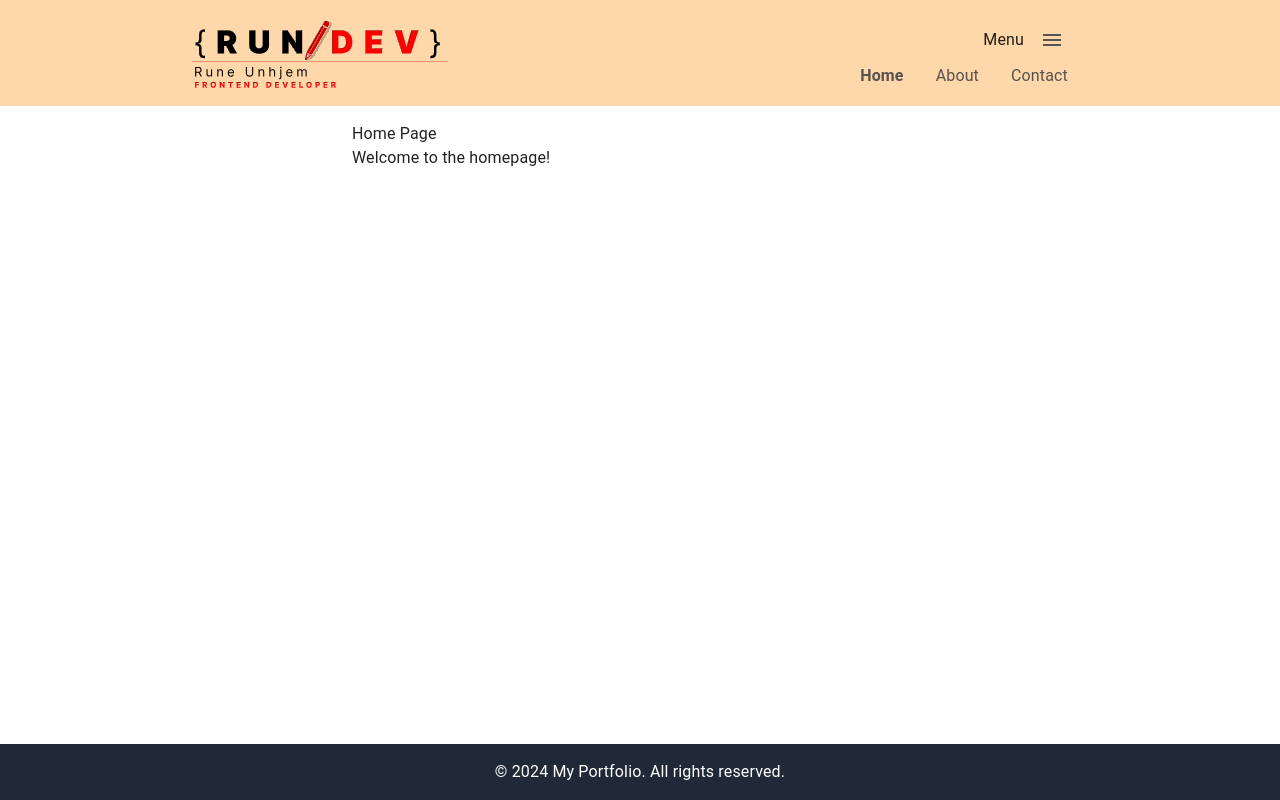
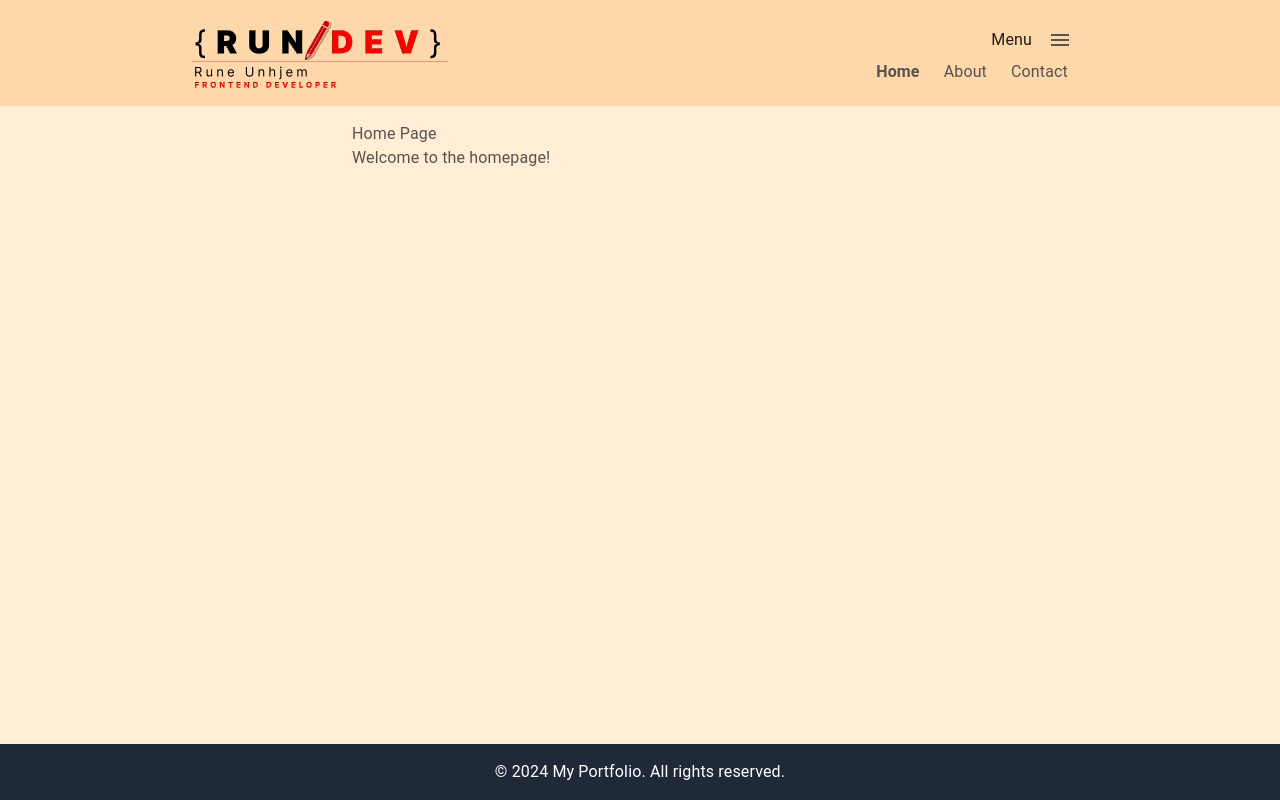
Before and after one commit to runeunhjem/portfolio-2, a React (Vite) app: page / in a window 1280 px wide. Built offline with nearby package versions, Linux system fonts and the light colour scheme.

Commit message:
Adds max height and scrolling to menu on smaller devices

```diff
--- a/src/components/HamburgerAccordion/index.jsx
+++ b/src/components/HamburgerAccordion/index.jsx
@@ -1,4 +1,3 @@
-// index.jsx
 import { useState, useRef, useEffect } from "react";
 import MenuIcon from "@mui/icons-material/Menu";
 import { ExpandMore } from "@mui/icons-material";
@@ -91,7 +90,7 @@ const HamburgerAccordion = () => {
             </S.ListItemButton>
           ))}
           <S.Accordion>
-            <S.AccordionSummary
+            <S.SubmenuAccordionSummary
               expandIcon={<ExpandMore sx={{ color: "var(--stone-600)" }} />}
               aria-controls="panel2a-content"
               id="panel2a-header"
@@ -102,18 +101,17 @@ const HamburgerAccordion = () => {
               >
                 School Projects
               </Typography>
-            </S.AccordionSummary>
+            </S.SubmenuAccordionSummary>
             <S.AccordionDetails
               sx={{
                 "&.MuiAccordionDetails-root": {
                   paddingTop: "0",
                   whiteSpace: "nowrap",
-                  // width: "100% !important",
                 },
               }}
             >
               <S.Accordion>
-                <S.AccordionSummary
+                <S.SubmenuAccordionSummary
                   expandIcon={<ExpandMore sx={{ color: "var(--stone-600)" }} />}
                   aria-controls="panel2c-content"
                   id="panel2c-header"
@@ -124,7 +122,7 @@ const HamburgerAccordion = () => {
                   >
                     Second Year
                   </Typography>
-                </S.AccordionSummary>
+                </S.SubmenuAccordionSummary>
                 <S.AccordionDetails>
                   <List>
                     {secondYearLinks.reverse().map((link) => (
@@ -139,7 +137,7 @@ const HamburgerAccordion = () => {
                 </S.AccordionDetails>
               </S.Accordion>
               <S.Accordion>
-                <S.AccordionSummary
+                <S.SubmenuAccordionSummary
                   expandIcon={<ExpandMore sx={{ color: "var(--stone-600)" }} />}
                   aria-controls="panel2b-content"
                   id="panel2b-header"
@@ -150,7 +148,7 @@ const HamburgerAccordion = () => {
                   >
                     First Year
                   </Typography>
-                </S.AccordionSummary>
+                </S.SubmenuAccordionSummary>
                 <S.AccordionDetails>
                   <List>
                     {firstYearLinks.reverse().map((link) => (
--- a/src/components/HamburgerAccordion/index.styled.jsx
+++ b/src/components/HamburgerAccordion/index.styled.jsx
@@ -1,4 +1,3 @@
-// index.styled.jsx
 import styled from "styled-components";
 import {
   Accordion as MuiAccordion,
@@ -13,13 +12,24 @@ export const Accordion = styled(MuiAccordion)`
   width: fit-content;
   box-shadow: none !important;
   border-radius: 12px;
-`;
+  `;
 
 export const AccordionSummary = styled(MuiAccordionSummary)`
   transition: all 0.3s ease-in-out;
   align-items: center;
   padding: 0 1rem;
-  /* width: 100% !important; */
+  &:hover {
+    background-color: transparent !important;
+  }
+  &.Mui-expanded {
+    background-color: transparent !important;
+  }
+`;
+
+export const SubmenuAccordionSummary = styled(MuiAccordionSummary)`
+  transition: all 0.3s ease-in-out;
+  align-items: center;
+  padding: 0 1rem;
   &:hover {
     background-color: transparent !important;
   }
@@ -31,21 +41,20 @@ export const AccordionSummary = styled(MuiAccordionSummary)`
 export const AccordionDetails = styled(MuiAccordionDetails)`
   padding: 0;
   white-space: nowrap;
-  /* margin-top: 30px !important; */
+  max-height: 100vh;
+  overflow-y: auto;
 `;
 
 export const ListItemButton = styled(MuiListItemButton)`
   &.MuiListItemButton-root {
     padding: 0 1rem;
-    /* width: 100% !important; */
+    width: 100% !important;
     transition: all 0.2s ease-in-out;
   }
   &:hover {
     color: var(--stone-600);
     background-color: var(--orange-200);
     border-radius: 12px;
-    /* padding-left: 1.4rem; */
-    /* border-left: 4px solid var(--red-600); */
   }
 `;
 
--- a/src/components/Header/index.jsx
+++ b/src/components/Header/index.jsx
@@ -5,7 +5,7 @@ import logo from "../../assets/logos/rundev-logo-in-brackets.svg";
 
 const Header = () => {
   return (
-    <header className="mx-auto flex w-full justify-between bg-orange-200 p-4 text-stone-600">
+    <header className="mx-auto flex w-full justify-between bg-orange-200 py-4 px-1 sm:p-4 text-stone-600">
       <div className="header-container mx-auto flex w-full max-w-4xl justify-between">
         <img src={logo} alt="RUNDEV Logo" className="max-w-64" />
         <div className="nav-container relative mx-auto flex w-full max-w-4xl flex-col items-end">
--- a/src/components/NavBar/index.jsx
+++ b/src/components/NavBar/index.jsx
@@ -2,11 +2,11 @@ import { NavLink } from "react-router-dom";
 
 const NavBar = () => {
   return (
-    <nav className="nav-bar xs:flex mr-3 mt-12 hidden justify-between z-[1001]">
+    <nav className="nav-bar xs:flex mr-3 mt-11 hidden justify-between z-[1001]">
       <NavLink
         to="/"
         className={({ isActive }) =>
-          `hover-links mr-4 ${isActive ? "font-bold" : ""}`
+          `hover-links mr-2 ${isActive ? "font-bold" : ""}`
         }
       >
         Home
@@ -14,7 +14,7 @@ const NavBar = () => {
       <NavLink
         to="/about"
         className={({ isActive }) =>
-          `hover-links mr-4 ${isActive ? "font-bold" : ""}`
+          `hover-links mr-2 ${isActive ? "font-bold" : ""}`
         }
       >
         About
--- a/src/index.css
+++ b/src/index.css
@@ -15,8 +15,12 @@
 
 body {
   font-family: "Roboto", sans-serif;
+  overflow-x: hidden;
+}
+
+main {
   background-color: var(--orange-100);
-  color: #333;
+  color: var(--stone-600);
 }
 
 * {
@@ -57,13 +61,11 @@ header {
   box-shadow: inset -1px -2px 3px 0 rgb(0, 0, 0, 0.2);
   border-radius: 12px;
   transition: all 0.3s ease-in-out;
-
 }
 .Mui-expanded:first-of-type:hover {
   border-radius: 12px;
   box-shadow: none !important;
 }
-
 
 .MuiButtonBase-root,
 .MuiPaper-root {
@@ -75,7 +77,6 @@ header {
 
 .MuiAccordionDetails-root {
   padding-bottom: 0 !important;
-
 }
 .MuiAccordion-root {
   background-color: var(--orange-200);
@@ -86,19 +87,16 @@ header {
 
 .Mui-expanded:nth-of-type(3),
 .Mui-expanded:nth-of-type(2),
-.MuiListItemButton-gutters
- {
+.MuiListItemButton-gutters {
   padding: 0 !important;
 }
 .MuiTypography-root {
   margin: 0 0.5rem !important;
-
 }
 /* .MuiAccordionSummary-root:hover, */
 /* .MuiTypography-root:hover, */
 .MuiTypography-body1:hover,
-.Mui-expanded:nth-of-type(3):hover
-{
+.Mui-expanded:nth-of-type(3):hover {
   background-color: var(--orange-200);
   box-shadow: none !important;
   border-radius: 12px;
@@ -107,19 +105,28 @@ header {
   border-bottom: 1px solid var(--red-600);
 }
 .MuiTypography-body1,
-.Mui-expanded:nth-of-type(2)
-{
+.Mui-expanded:nth-of-type(2) {
   border-radius: 12px;
   transition: all 0.1s ease-in-out;
   border-bottom: 1px solid transparent;
 }
 
-.MuiButtonBase-root, .MuiAccordionSummary-root {
+.MuiButtonBase-root,
+.MuiAccordionSummary-root {
+  padding-right: 0.5rem !important;
   background-color: transparent !important;
+}
+@media (max-width: 466px) {
+  .MuiButtonBase-root,
+  .MuiAccordionSummary-root {
+    padding-right: 0 !important;
+  }
 }
 
 .hover-links {
-  transition: transform 0.2s ease-in-out, border-bottom 0.2s ease-in-out;
+  transition:
+    transform 0.2s ease-in-out,
+    border-bottom 0.2s ease-in-out;
   padding: 0 0.5rem; /* Add padding to create space around the text */
   border-radius: 12px;
   display: inline-block;
```
